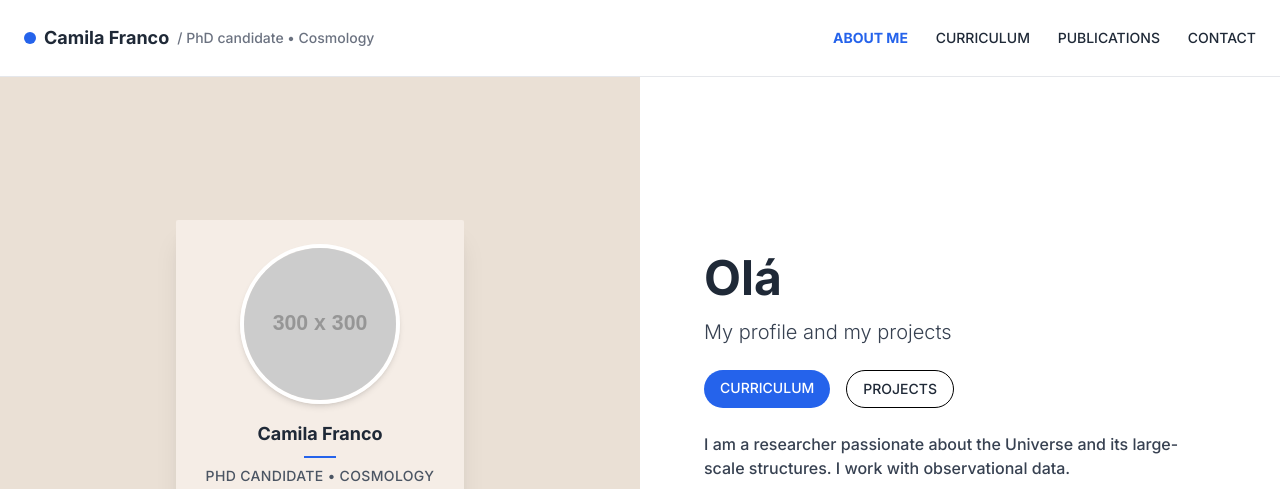
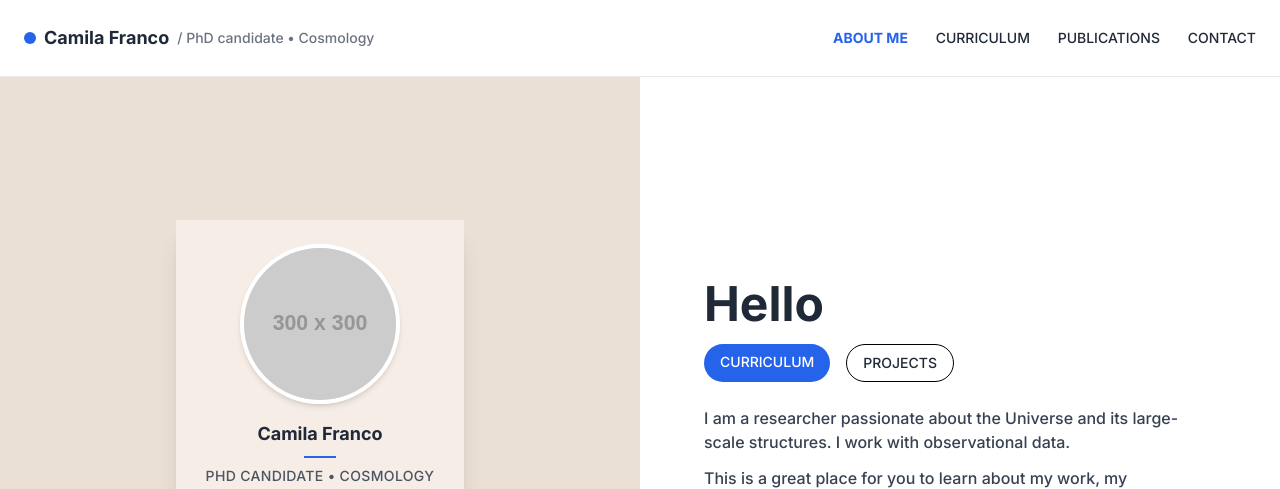
Before and after one commit to cnfranco/cnfranco.github.io, a plain HTML site: page index.html in a window 1280 px wide. Shown: the top 489 px of the page. Drawn offline with nearby package versions, Linux system fonts and the light colour scheme; placeholder pictures from the web are drawn by us.

Commit message:
Update index.html

```diff
--- a/index.html
+++ b/index.html
@@ -46,8 +46,7 @@
       </div>
 
       <div class="flex flex-col justify-center px-8 md:px-16 py-10">
-        <h1 class="text-5xl font-extrabold mb-4">Olá</h1>
-        <h2 class="text-xl font-light text-gray-700 mb-6">My profile and my projects</h2>
+        <h1 class="text-5xl font-extrabold mb-4">Hello</h1>
         <div class="flex space-x-4 mb-6">
           <a href="#curriculum" class="bg-blue-600 text-white px-4 py-2 rounded-full text-sm">CURRICULUM</a>
           <a href="#projects" class="border border-black px-4 py-2 rounded-full text-sm">PROJECTS</a>
```
